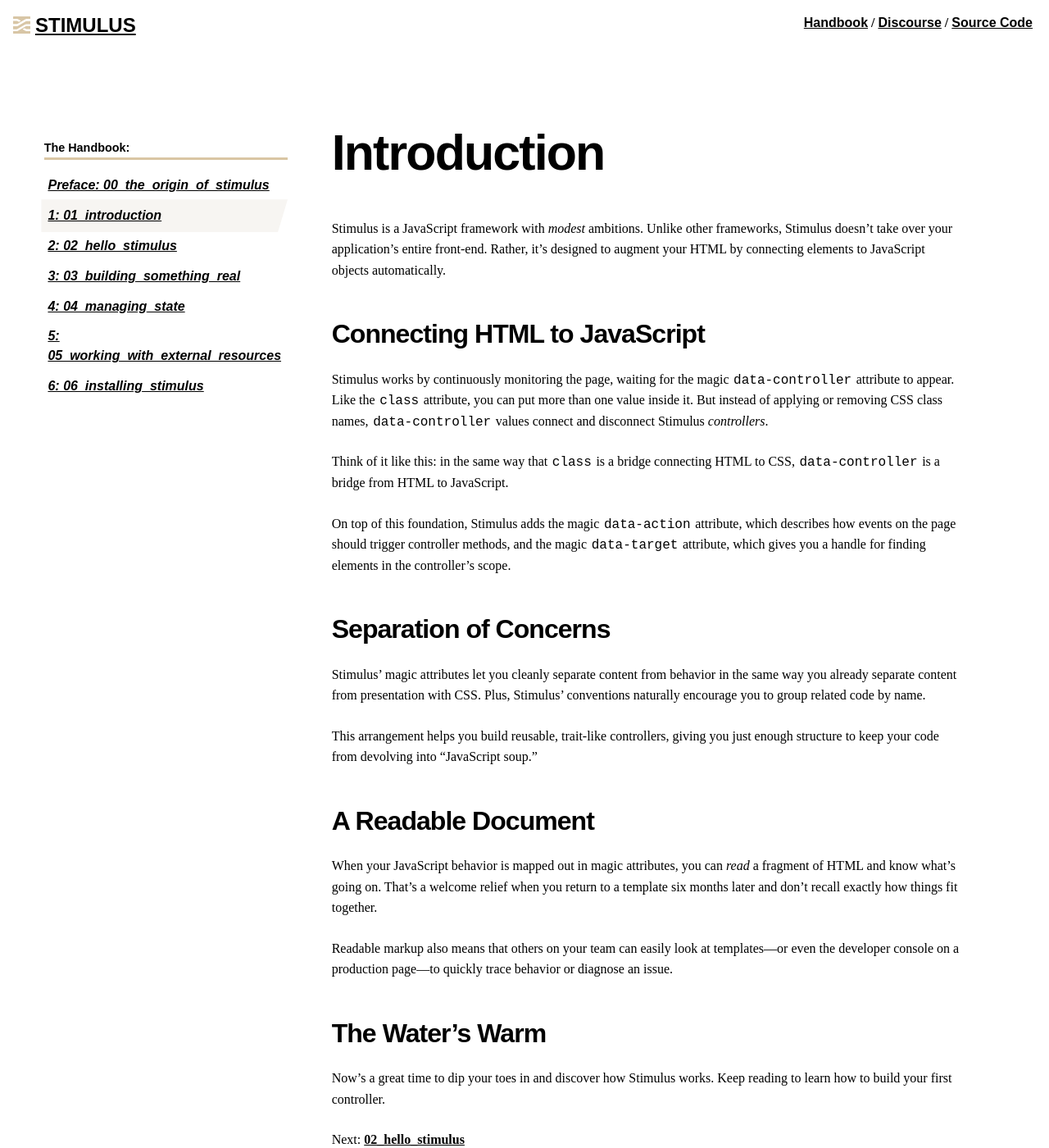
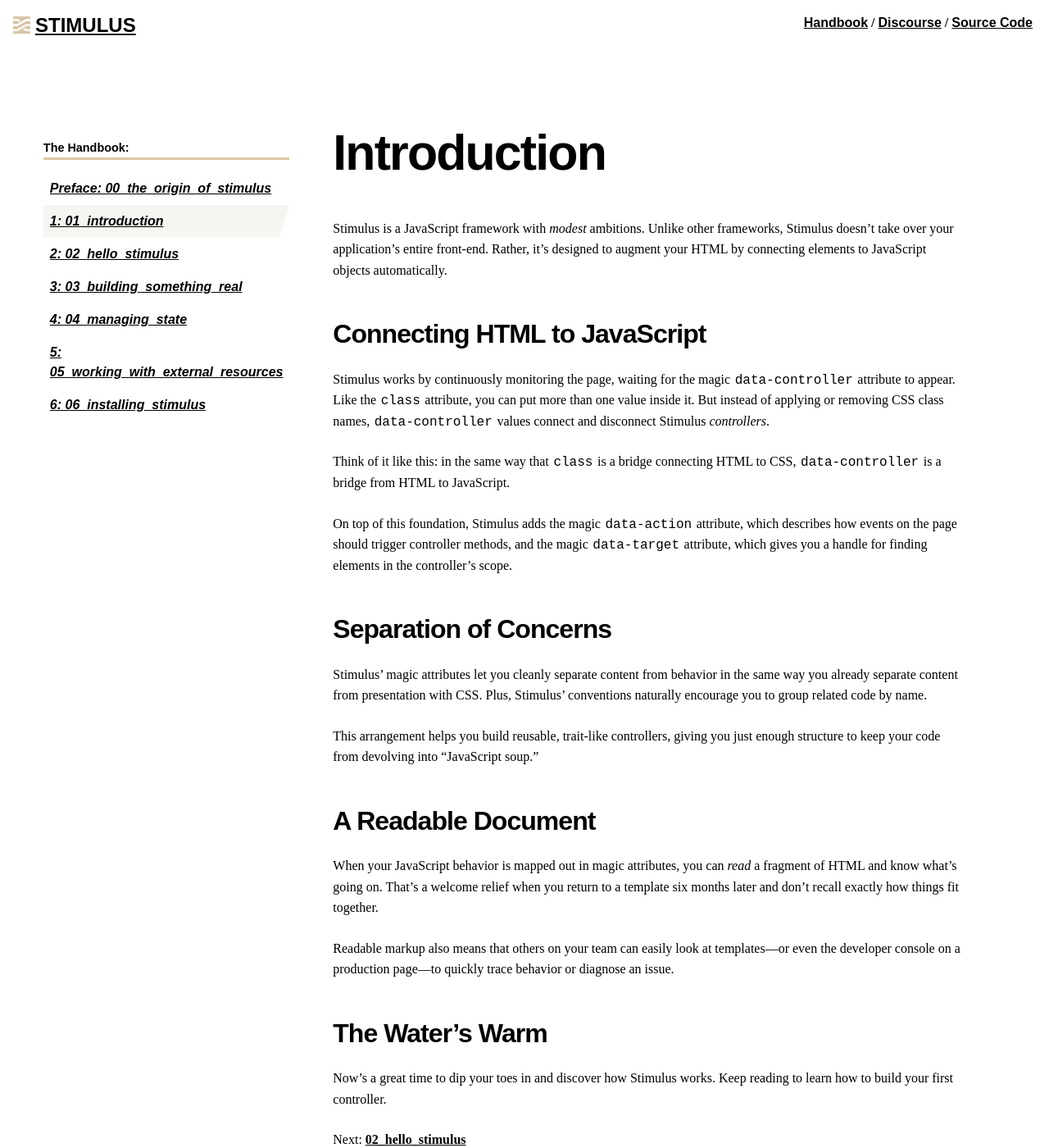
Before and after one commit to hotwired/stimulus-site, a Jekyll site: the page built from _handbook/01_introduction.md, in a window 1280 px wide and 1400 px high. Shown: the whole window at 82% size. Built offline with Jekyll 4.4.1, drawn with Linux system fonts in a browser that asks for light colours; some web fonts are replaced; comment, search, counter and statistics services are not loaded.

Commit message:
One nav to rule them all.

```diff
--- a/_includes/handbook-nav.html
+++ /dev/null
@@ -1,10 +0,0 @@
-{% for chapter in site.handbook %}
-  {% assign is_active = false %}
-  {% if page.url == chapter.url %}
-    {% assign is_active = true %}
-    {% assign next_chapter = site.handbook[forloop.index] %}
-  {% endif %}
-  <a class="{{ include.class }}{% if is_active %} active{% endif %}" href="{{ chapter.url }}">
-    {% if forloop.index0 == 0 %}Preface{% else %}{{ forloop.index0 }}{% endif %}: {{ chapter.title }}
-  </a>
-{% endfor %}
--- a/_layouts/handbook.html
+++ b/_layouts/handbook.html
@@ -5,19 +5,22 @@
   <main id="content" class="handbook">
     <section class="handbook__index">
 
+      <input type="checkbox" id="hamburger" class="handbook__checkbox"/>
+      <label class="handbook__mobile-button" for="hamburger"><span></span> Table of Contents</label>
+
       <nav class="handbook__nav">
         <p class="handbook__nav-title">The Handbook:</p>
-        {% include handbook-nav.html class="handbook-nav__link" %}
-      </nav>
-
-      <input type="checkbox" id="hamburger" class="mobile-nav-checkbox"/>
-      <label class="mobile-nav-button" for="hamburger"><span></span> Table of Contents</label>
-
-      <nav class="mobile-nav" aria-hidden="true">
-        <label class="mobile-nav-button mobile-nav-button--close" for="hamburger"><span></span> close</label>
-        <div class="mobile-nav__wrap">
-          {% include handbook-nav.html class="mobile-nav__link" %}
-        </div>
+        <label class="handbook__mobile-button handbook__mobile-button--close" for="hamburger"><span></span> close</label>
+        {% for chapter in site.handbook %}
+          {% assign is_active = false %}
+          {% if page.url == chapter.url %}
+            {% assign is_active = true %}
+            {% assign next_chapter = site.handbook[forloop.index] %}
+          {% endif %}
+          <a class="handbook__nav-link{% if is_active %} active{% endif %}" href="{{ chapter.url }}">
+            {% if forloop.index0 == 0 %}Preface{% else %}{{ forloop.index0 }}{% endif %}: {{ chapter.title }}
+          </a>
+        {% endfor %}
       </nav>
 
     </section>
--- a/_sass/_handbook.scss
+++ b/_sass/_handbook.scss
@@ -63,60 +63,21 @@
   }
 }
 
-.handbook__nav {
-  position: -webkit-sticky;
-  position: sticky;
-  top: 1em;
-
-  @include media(small) {
-    display: none;
-  }
+.handbook__checkbox {
+  display: none;
 }
 
-.handbook__nav-title {
-  margin: 0 0 1em 0;
-  font-family: $sans-stack;
-  font-weight: bold;
-  font-size: 0.9rem;
-  text-align: center;
-  border-bottom: 0.25em solid $color-accent;
-
-  @include media(medium) {
-    text-align: left;
-  }
+.handbook__checkbox:checked ~ .handbook__nav {
+  @include transform(translate(0, 0));
+  opacity: 1;
 }
 
-.handbook-nav__link {
-  display: block;
-  line-height: 1.5;
-  font-family: $sans-stack;
-  font-style: italic;
-
-  @include media(medium) {
-    text-align: left;
-    padding: 0.5em 0.5em;
-    margin-right: 0;
-  }
-
-  &.active {
-    background-color: $color-tint;
-    -webkit-clip-path: polygon(4% 0%, 100% 0%, 96% 100%, 0% 100%);
-    clip-path: polygon(4% 0%, 100% 0%, 96% 100%, 0% 100%);
-
-    @include media(large) {
-      -webkit-clip-path: polygon(0% 0%, 100% 0%, 96% 100%, 0% 100%);
-      clip-path: polygon(0% 0%, 100% 0%, 96% 100%, 0% 100%);
-    }
-  }
-}
-
-
-// mobile nav /////////////////////////////////////////////////////////////////
-
-.mobile-nav {
+.handbook__nav {
   @include transform(translate(-100%, 0));
-  @include transition(all 0.3s ease-in-out);
+  @include transition(transform 0.3s ease-in-out);
+  opacity: 0;
   position: fixed;
+  overflow-y: auto;
   top: 0;
   left: 0;
   display: block;
@@ -128,28 +89,35 @@
   background-color: $color-accent;
 
   @include media(medium) {
-    display: none;
+    @include transform(translate(0, 0));
+    @include transition(transform 0s ease-in-out);
+    opacity: 1;
+    position: -webkit-sticky;
+    position: sticky;
+    top: 1em;
+    background-color: $color-background;
   }
 }
 
-.mobile-nav-checkbox {
+.handbook__nav-title {
   display: none;
+  margin: 0 0 1em 0;
+  font-family: $sans-stack;
+  font-weight: bold;
+  font-size: 0.9rem;
+  text-align: center;
+  border-bottom: 0.25em solid $color-accent;
+
+  @include media(medium) {
+    display: block;
+    text-align: left;
+  }
 }
 
-.mobile-nav-checkbox:checked ~ .mobile-nav {
-  @include transform(translate(0, 0));
-}
-
-.mobile-nav__wrap {
+.handbook__nav-link {
+  display: block;
   margin: 0;
-  padding: 1em;
-}
-
-.mobile-nav__link {
-  margin: 0;
-  padding: 0;
-  display: block;
-  padding: 0 0 1.5em 0;
+  padding: 0 1em 1em 1em;
   font-size: 1.25em;
   font-family: $sans-stack;
   font-weight: 700;
@@ -162,9 +130,25 @@
   &.active {
     color: $color-background;
   }
+
+  @include media(medium) {
+    text-align: left;
+    padding: 0.5em;
+    margin-right: 0;
+    font-size: 1em;
+    font-style: italic;
+    line-height: 1.5;
+
+    &.active {
+      color: $color-text;
+      background-color: $color-tint;
+      -webkit-clip-path: polygon(0% 0%, 100% 0%, 96% 100%, 0% 100%);
+      clip-path: polygon(0% 0%, 100% 0%, 96% 100%, 0% 100%);
+    }
+  }
 }
 
-.mobile-nav-button {
+.handbook__mobile-button {
   display: inline-block;
   margin: 1.5em auto 0 auto;
   padding: 0.75em 1em;
@@ -207,7 +191,7 @@
   }
 }
 
-.mobile-nav-button--close {
+.handbook__mobile-button--close {
   margin: 1.5em auto;
   background-color: $color-accent;
 
```
